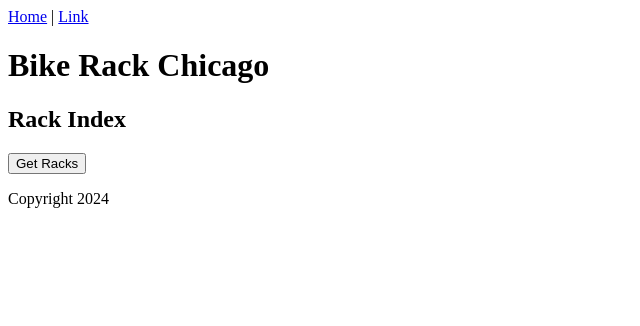
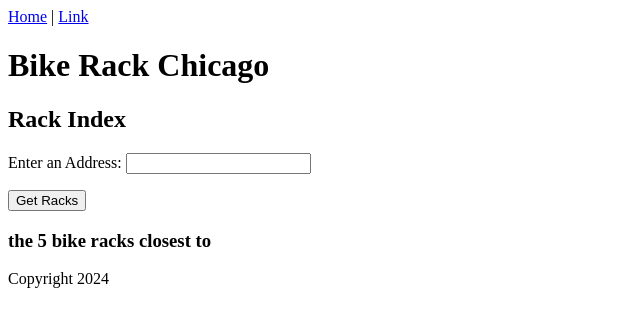
Before and after one commit to jmbehlmann/bike-rack-chicago-frontend, a React (Vite) app: page / in a window 1280 px wide. Shown: the top 326 px of the page, without its empty margins (0-640 px from the left). Built offline with nearby package versions, Linux system fonts and the light colour scheme.

Commit message:
frontend index by location

```diff
--- a/src/components/RackIndex.jsx
+++ b/src/components/RackIndex.jsx
@@ -3,11 +3,12 @@
 
 export function RackIndex() {
   const [racks, setRacks] = useState([])
+  const [searchLocation, setSearchLocation] = useState("")
 
   const getRacks = async () => {
     console.log("getRacks");
     try {
-      const response = await axios.get("http://localhost:3000/bike_racks.json");
+      const response = await axios.get(`http://localhost:3000/bike_racks.json?location=${searchLocation}`);
       console.log(response.data);
       setRacks(response.data);
     } catch (error) {
@@ -18,10 +19,12 @@
   return (
     <div>
       <h2>Rack Index</h2>
+      <p>Enter an Address: <input type="text" value={searchLocation} onChange={(event) => setSearchLocation(event.target.value) }/></p>
       <button onClick={getRacks}>Get Racks</button>
+      <h3>the 5 bike racks closest to {searchLocation}</h3>
       {racks.map((rack) => (
         <div key={rack.id}>
-          <h3>Name/Neighborhood: {rack.name}</h3>
+          <h4>Name/Neighborhood: {rack.name}</h4>
           <p>description: {rack.description}</p>
           <p>quantity: {rack.quantity}</p>
           <p>style: {rack.style}</p>
```
